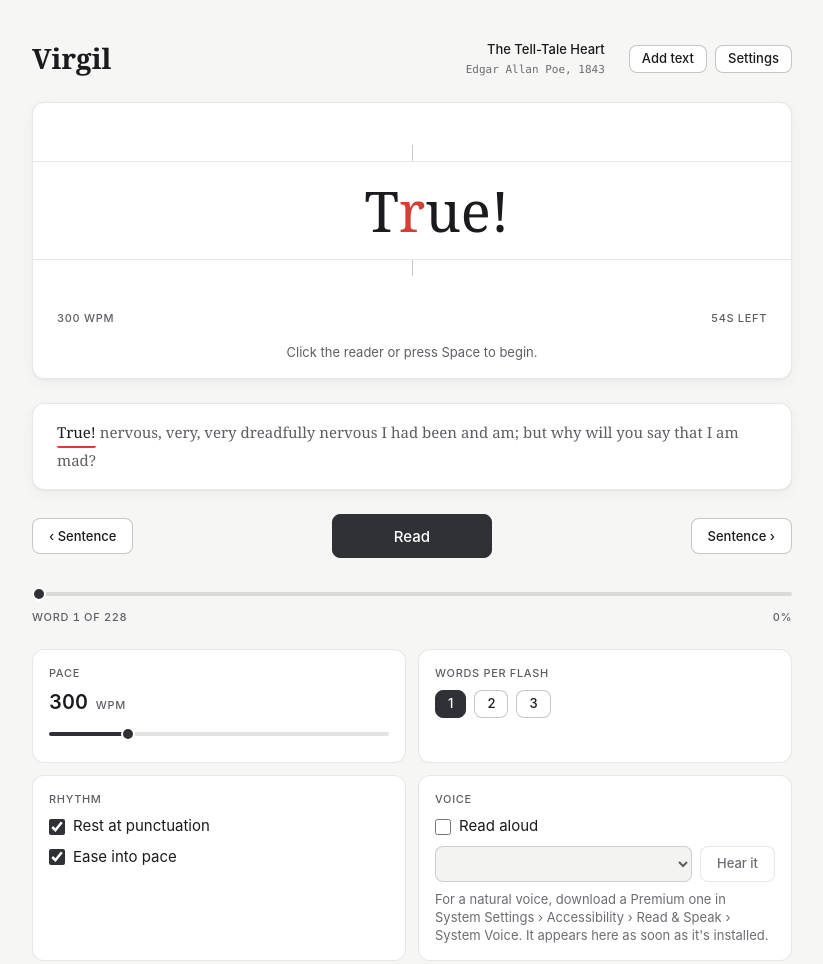
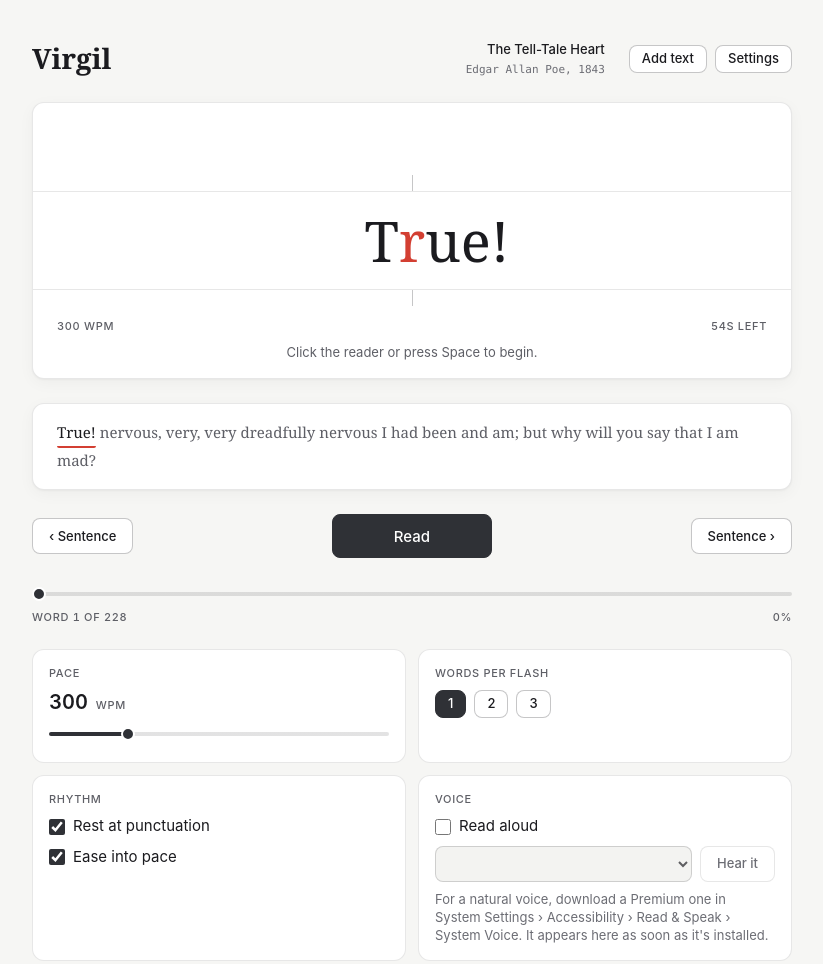
Before and after one commit to javontaymcelroy/virgil, a website built with Vite: page src/index.html in a window 1280 px wide. Shown: the top 964 px of the page, without its empty margins (228-1051 px from the left). Built offline with nearby package versions, Linux system fonts and the light colour scheme.

Commit message:
Centre the word band on the reader card
The stage fills the card; the pace line and the hint are anchored at the bottom instead
of pushing the band up.

Co-Authored-By: Claude Fable 5.1 <noreply@anthropic.com>

```diff
--- a/src/styles/app.css
+++ b/src/styles/app.css
@@ -53,11 +53,14 @@ h1, h2, p { margin: 0; }
 .card { background: var(--surface-fill); border: var(--border-width) solid var(--border); border-radius: var(--radius); box-shadow: var(--shadow); }
 
 /* Reader */
-.lectern { background: var(--surface-fill); border: var(--border-width) solid var(--border); border-radius: var(--radius); box-shadow: var(--shadow); overflow: hidden; }
+/* The stage fills the card and the word band is centred on it; the pace line and the hint
+   are anchored at the bottom so they don't push the band up. */
+.lectern { display: grid; background: var(--surface-fill); border: var(--border-width) solid var(--border); border-radius: var(--radius); box-shadow: var(--shadow); overflow: hidden; }
+.lectern > .stage, .lectern > .hint { grid-area: 1 / 1; }
+.lectern { --hint-h: calc(var(--text-sm) * 1.5 + var(--space-4)); }
 .stage {
   position: relative;
-  height: var(--stage-h);
-  padding: var(--space-5) 0 var(--space-7);
+  height: calc(var(--stage-h) + var(--hint-h));
   display: flex; flex-direction: column; justify-content: center;
   cursor: pointer; user-select: none; -webkit-user-select: none;
   transition: background-color var(--dur) var(--ease);
@@ -79,9 +82,9 @@ h1, h2, p { margin: 0; }
 .word.chunk { display: block; text-align: center; white-space: normal; font-size: var(--word-size-chunk); }
 .word.enter { animation: word-in calc(var(--dur) * 3) var(--ease) both; }
 @keyframes word-in { from { opacity: 0; transform: translateY(6px); } }
-.stage-meta { position: absolute; left: 0; right: 0; bottom: var(--space-4); display: flex; justify-content: space-between; padding: 0 var(--space-5); }
+.stage-meta { position: absolute; left: 0; right: 0; bottom: calc(var(--hint-h) + var(--space-2)); display: flex; justify-content: space-between; padding: 0 var(--space-5); }
 .stage-meta .label, .scrub-row .label { font-variant-numeric: tabular-nums; }
-.hint { text-align: center; color: var(--text-muted); font-size: var(--text-sm); line-height: 1.5; min-height: calc(var(--text-sm) * 1.5 + var(--space-4)); padding: 0 var(--space-5) var(--space-4); text-wrap: pretty; }
+.hint { align-self: end; pointer-events: none; text-align: center; color: var(--text-muted); font-size: var(--text-sm); line-height: 1.5; padding: 0 var(--space-5) var(--space-4); text-wrap: pretty; }
 .wrap > .status { text-align: center; margin-top: calc(-1 * var(--space-3)); }
 .wrap > .status:empty { display: none; }
 
```
Also changed, not shown: tests/e2e/visual.spec.js (+13 -0 lines).
